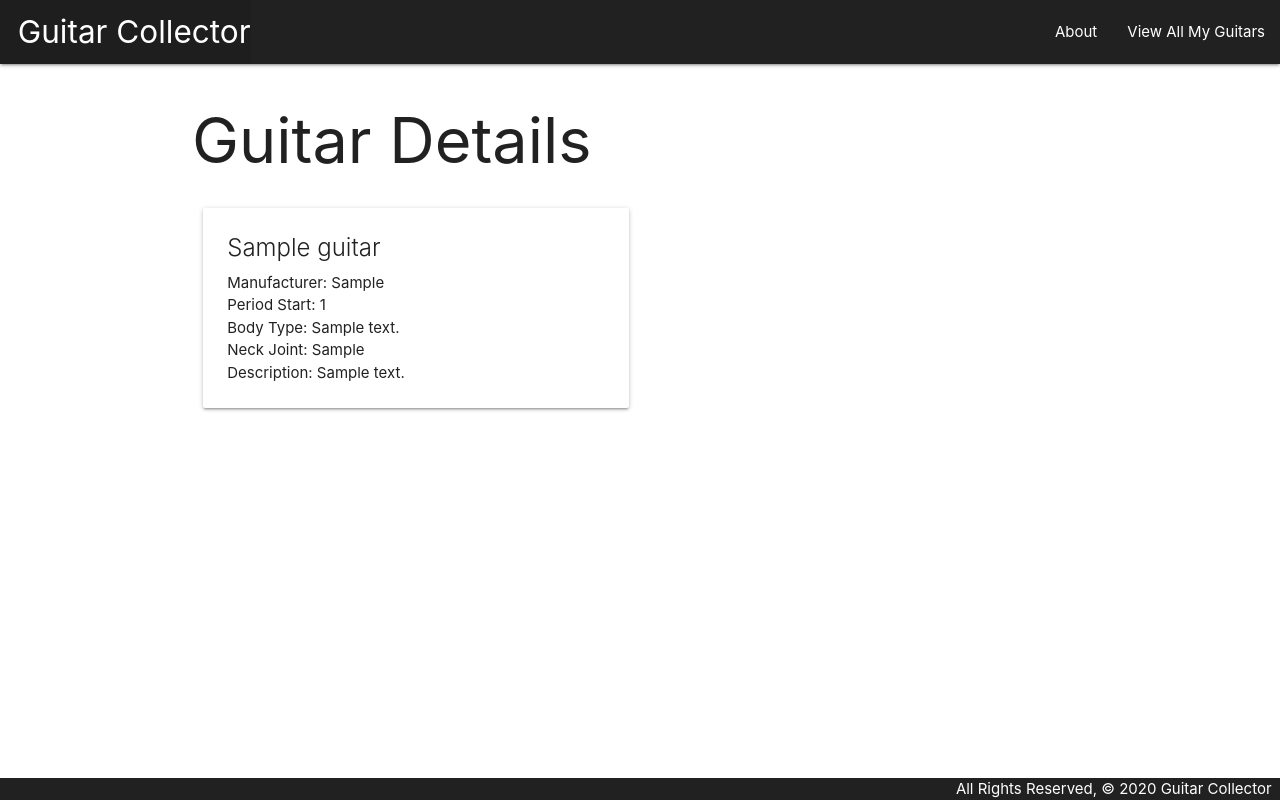
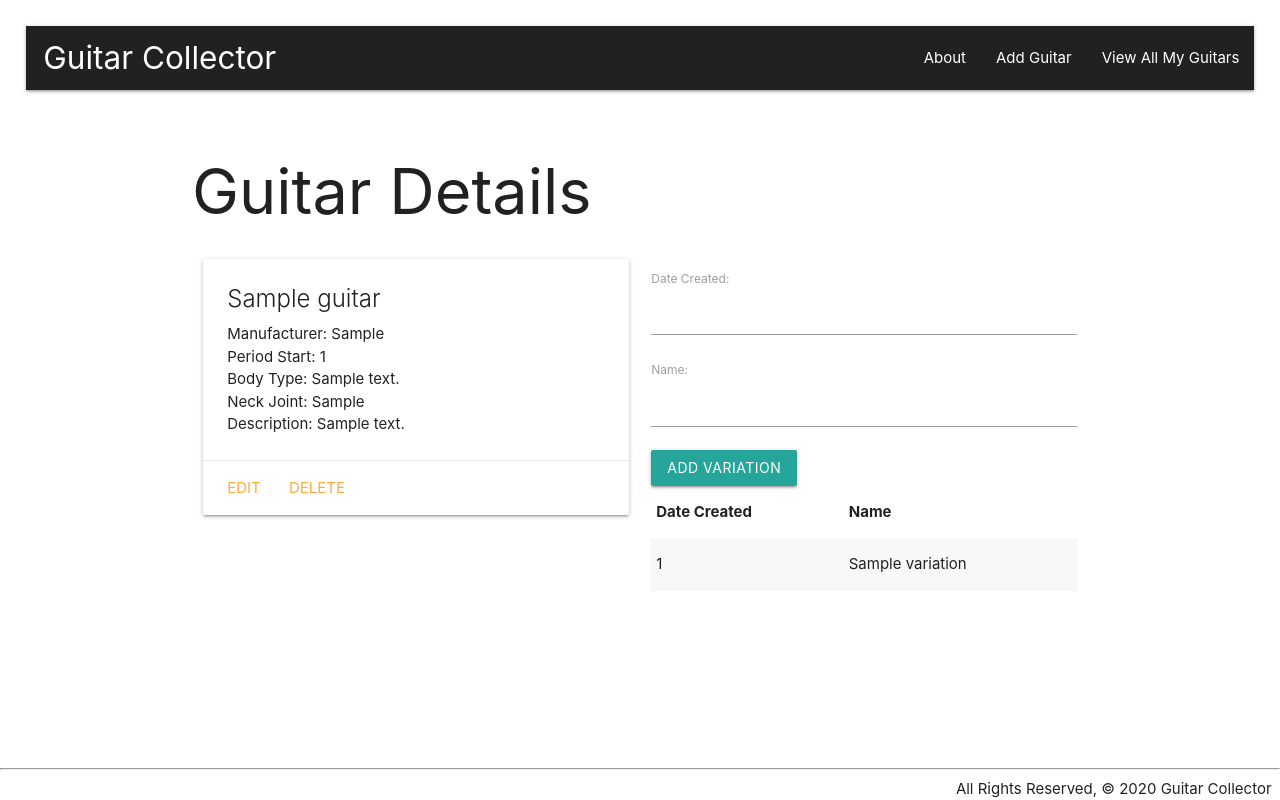
Before and after one commit to asmith-asmith/guitar-db, a Django app: page /guitars/1/ in a window 1280 px wide. Run offline with Django 3.2, Linux system fonts and the light colour scheme; tables that the repository leaves empty hold one stand-in row (values such as "Sample post").

Commit message:
one to many

```diff
--- a/main_app/admin.py
+++ b/main_app/admin.py
@@ -1,6 +1,8 @@
 from django.contrib import admin
 
 # Register your models here.
-from .models import Guitar
+from .models import Guitar, Variations
 
 admin.site.register(Guitar)
+
+admin.site.register(Variations)
--- /dev/null
+++ b/main_app/forms.py
@@ -0,0 +1,7 @@
+from django.forms import ModelForm
+from .models import Variations
+
+class VariationsForm(ModelForm):
+  class Meta:
+    model = Variations
+    fields = ['date_created', 'name']
--- a/main_app/models.py
+++ b/main_app/models.py
@@ -1,6 +1,6 @@
 from django.db import models
+from django.urls import reverse
 
-# Create your models here.
 class Guitar(models.Model):
     manufacturer = models.CharField(max_length=100)
     name = models.CharField(max_length=100)
@@ -11,3 +11,14 @@ class Guitar(models.Model):
 
     def __str__(self):
         return self.name
+
+    def get_absolute_url(self):
+        return reverse('detail', kwargs={'guitar_id': self.id})
+
+class Variations(models.Model):
+    name =  models.CharField(max_length=100)
+    date_created = models.IntegerField('Date Created')
+    guitar = models.ForeignKey(Guitar, on_delete=models.CASCADE)
+
+    def __str__(self):
+        return f"{self.name} started production on {self.date_created}."
--- a/main_app/static/css/style.css
+++ b/main_app/static/css/style.css
@@ -10,6 +10,9 @@ main {
 nav{
     background-color: rgba(0,0,0,0.87);
 }
+.navbar{
+    padding: 2%;
+}
 
 footer.page-footer {
     padding-top: 0;
--- a/main_app/templates/base.html
+++ b/main_app/templates/base.html
@@ -10,7 +10,8 @@
   <link rel="stylesheet" type="text/css" href="{% static 'css/style.css' %}">
 </head>
 <body>
-  <header class="navbar-fixed">
+  <header class="navbar">
+    <!-- class="navbar-fixed" -->
     <nav>
       <div class="nav-wrapper">
         <ul>
@@ -18,6 +19,7 @@
         </ul>
         <ul class="right">
           <li><a href="{% url 'about' %}">About</a></li>
+          <li><a href="{% url 'guitar_create' %}">Add Guitar</a></li>
           <li><a href="{% url 'index' %}">View All My Guitars</a></li>
         </ul>
       </div>
@@ -27,7 +29,9 @@
     {% block content %}
     {% endblock %}
   </main>
-  <footer class="page-footer">
+
+  <footer class="footer">
+    <hr>
     <div class="right">All Rights Reserved, &copy; 2020 Guitar Collector &nbsp;</div>
   </footer>
 </body>
--- a/main_app/templates/guitars/details.html
+++ b/main_app/templates/guitars/details.html
@@ -14,7 +14,34 @@
                 <p>Neck Joint: {{ guitar.neck_joint }}</p>
                 <p>Description: {{ guitar.description }}</p>
             </div>
+            <div class="card-action">
+                <a href="{% url 'guitar_update' guitar.id %}">Edit</a>
+                <a href="{% url 'guitar_delete' guitar.id %}">Delete</a>
+            </div>
         </div>
+    </div>
+    <div class="col s6">
+        <form action="{% url 'add_variations' guitar.id %}" method="post">
+            {% csrf_token %}
+            {{ variations_form.as_p }}
+            <input type="submit" class="btn" value="Add Variation">
+        </form>
+        <table class="striped">
+          <thead>
+            <tr><th>Date Created</th><th>Name</th></tr>
+          </thead>
+          <tbody>
+            {% for variation in guitar.variations_set.all %}
+              <tr>
+                <td>{{variation.date_created}}</td>
+                <td>{{variation.name}}</td>
+              </tr>
+            {% endfor %}
+          </tbody>
+        </table>
+        <!-- <table class="striped">
+                tTHIS WILL BE TABLE FOR PLAYERS
+        </table> -->
     </div>
 </div>
 
--- a/main_app/templates/guitars/index.html
+++ b/main_app/templates/guitars/index.html
@@ -1,7 +1,7 @@
 {% extends 'base.html' %}
 {% block content %}
 
-<h1>GuitarList</h1>
+<h1>Guitar Collection</h1>
 
 {% for guitar in guitars %}
     <div class="card">
--- a/main_app/urls.py
+++ b/main_app/urls.py
@@ -6,4 +6,8 @@ urlpatterns = [
     path('about/', views.about, name="about"),
     path('guitars/', views.guitar_index, name="index"),
     path('guitars/<int:guitar_id>/', views.guitar_details, name="detail"),
+    path('guitars/create/', views.GuitarCreate.as_view(), name='guitar_create'),
+    path('guitars/<int:pk>/update/', views.GuitarUpdate.as_view(), name='guitar_update'),
+    path('guitars/<int:pk>/delete/', views.GuitarDelete.as_view(), name='guitar_delete'),
+    path('guitars/<int:guitar_id>/add_variations/', views.add_variations, name='add_variations'),
 ]
--- a/main_app/views.py
+++ b/main_app/views.py
@@ -1,5 +1,7 @@
-from django.shortcuts import render
+from django.shortcuts import render, redirect
+from django.views.generic.edit import CreateView, UpdateView, DeleteView
 from .models import Guitar
+from .forms import VariationsForm
 
 def home(request):
     return render(request, 'home.html')
@@ -13,4 +15,25 @@ def guitar_index(request):
 
 def guitar_details(request, guitar_id):
     guitar = Guitar.objects.get(id=guitar_id)
-    return render(request, 'guitars/details.html', { 'guitar': guitar })
+    variations_form = VariationsForm()
+    return render(request, 'guitars/details.html', {'guitar': guitar, 'variations_form': variations_form})
+
+class GuitarCreate(CreateView):
+  model = Guitar
+  fields = '__all__'
+
+class GuitarUpdate(UpdateView):
+    model = Guitar
+    fields = ['name', 'manufacturer', 'body_type', 'neck_joint', 'period_start', 'description']
+
+class GuitarDelete(DeleteView):
+  model = Guitar
+  success_url = '/guitars/'
+
+def add_variations(request, guitar_id):
+  form = VariationsForm(request.POST)
+  if form.is_valid():
+    new_variations = form.save(commit=False)
+    new_variations.guitar_id = guitar_id
+    new_variations.save()
+  return redirect('detail', guitar_id=guitar_id)
```
Also changed, not shown: main_app/templates/main_app/guitar_confirm_delete.html (added, +15 -0 lines), main_app/templates/main_app/guitar_form.html (added, +13 -0 lines), main_app/migrations/0002_variations.py (added).
